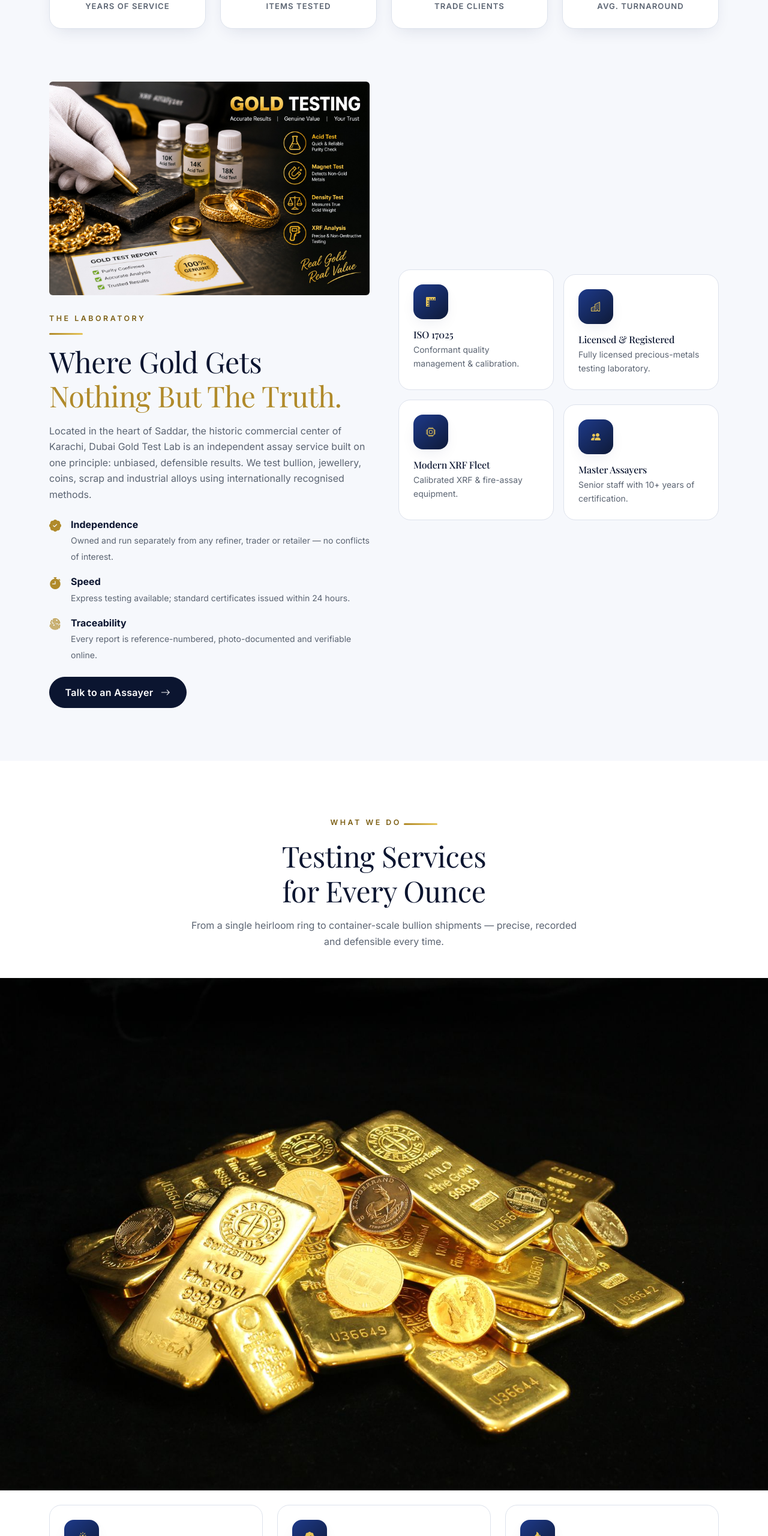
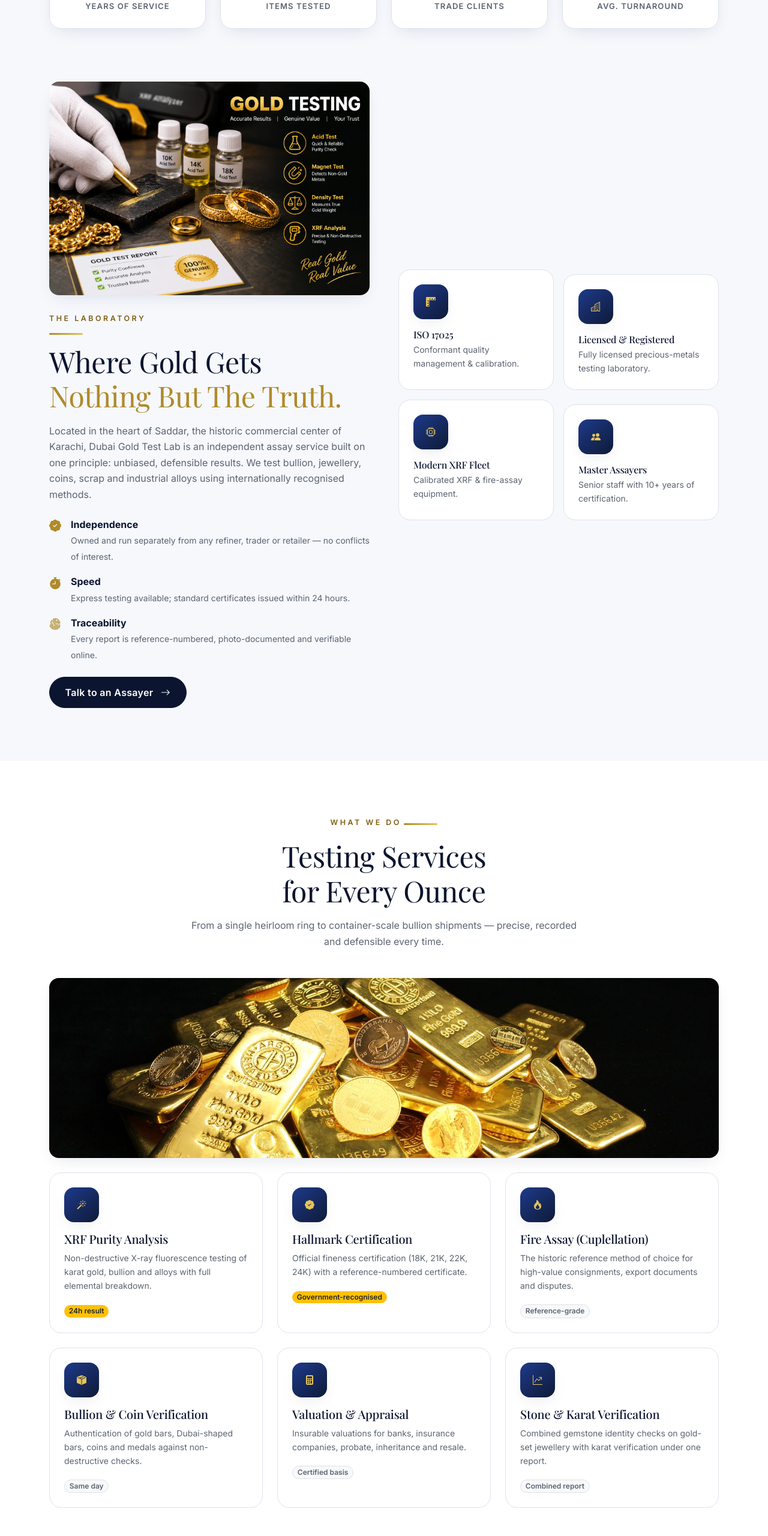
Before and after one commit to Beast-gamers/dubai-gold-silver-lab, a website: page public/index.html in a window 1280 px wide. Shown: the part 780-3340 px from the top of the page at 60% size. Drawn offline with nearby package versions, Linux system fonts and the light colour scheme.

Commit message:
Restore container-contained gold bar banner styling

```diff
--- a/public/index.html
+++ b/public/index.html
@@ -147,7 +147,7 @@
     <div class="container">
       <div class="row align-items-center g-5">
         <div class="col-lg-6 reveal">
-          <img src="/assets/image/testing.jpg" alt="Dubai Gold Test Lab" class="img-fluid rounded mb-4 w-100" style="aspect-ratio:3/2; object-fit:cover;">
+          <img src="/assets/image/testing.jpg" alt="Dubai Gold Test Lab" class="img-fluid rounded-4 mb-4 w-100" style="aspect-ratio:3/2; object-fit:cover; box-shadow: var(--dg-shadow-soft);">
           <div class="eyebrow-wrap mb-2">
             <span class="section-eyebrow">The Laboratory</span>
             <span class="gold-rule d-block"></span>
@@ -233,13 +233,11 @@
         <h2 class="mt-3 display-5">Testing Services<br class="d-none d-md-block" /> for Every Ounce</h2>
         <p class="text-muted-dg mt-3 mb-0">From a single heirloom ring to container-scale bullion shipments — precise, recorded and defensible every time.</p>
       </div>
-    </div>
 
-    <div class="mb-4 reveal" style="padding-inline: 0;">
-      <img src="/assets/image/services-gold.jpg" alt="Gold bars and coins ready for purity verification" class="w-100 d-block" style="width:100%; height:auto;" />
-    </div>
+      <div class="mb-4 reveal">
+        <img src="/assets/image/services-gold.jpg" alt="Gold bars and coins ready for purity verification" class="img-fluid rounded-4 w-100" style="max-height:300px; object-fit:cover; box-shadow: var(--dg-shadow-soft);" />
+      </div>
 
-    <div class="container">
       <div class="row g-4">
         <div class="col-md-6 col-lg-4 reveal">
           <article class="card-dg p-4 p-xl-4">
```
